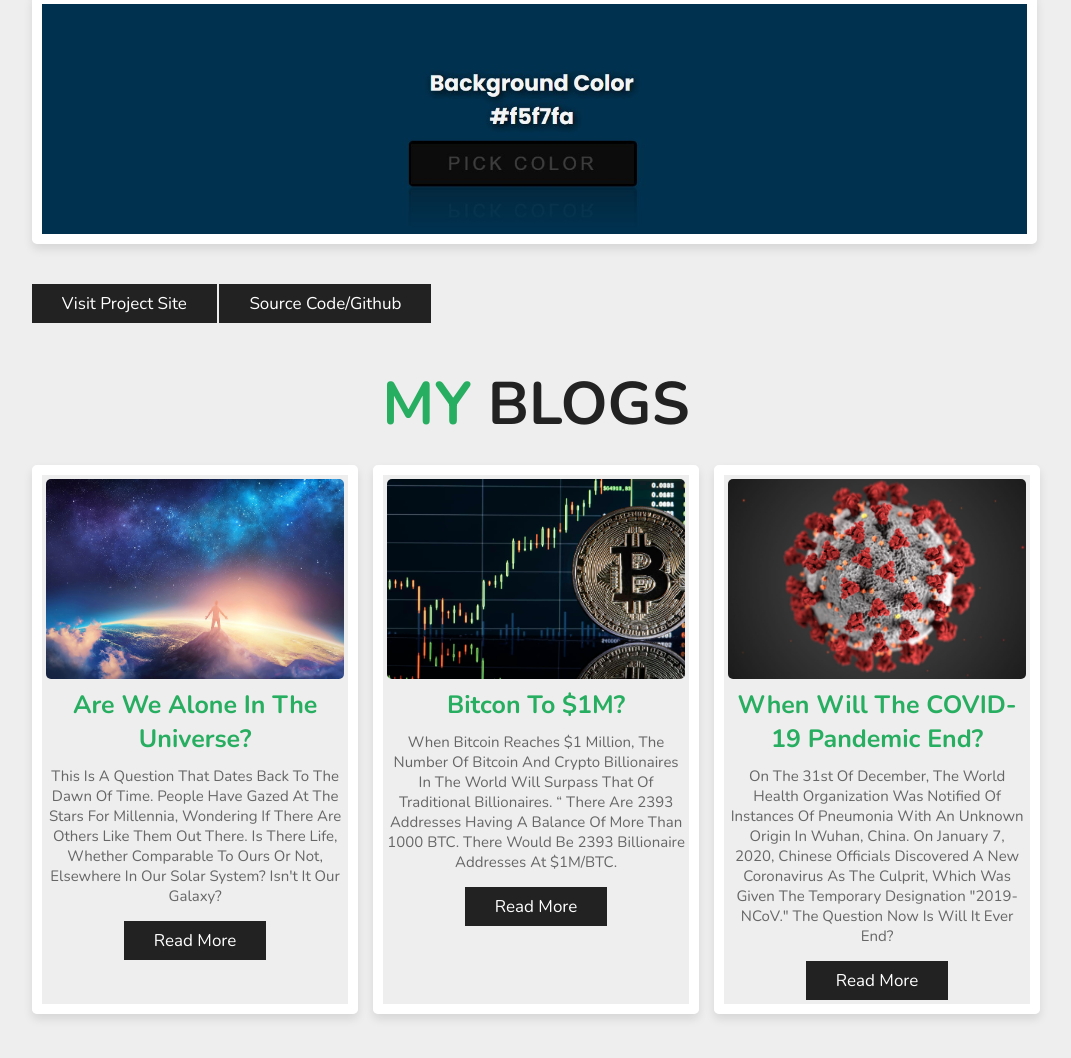
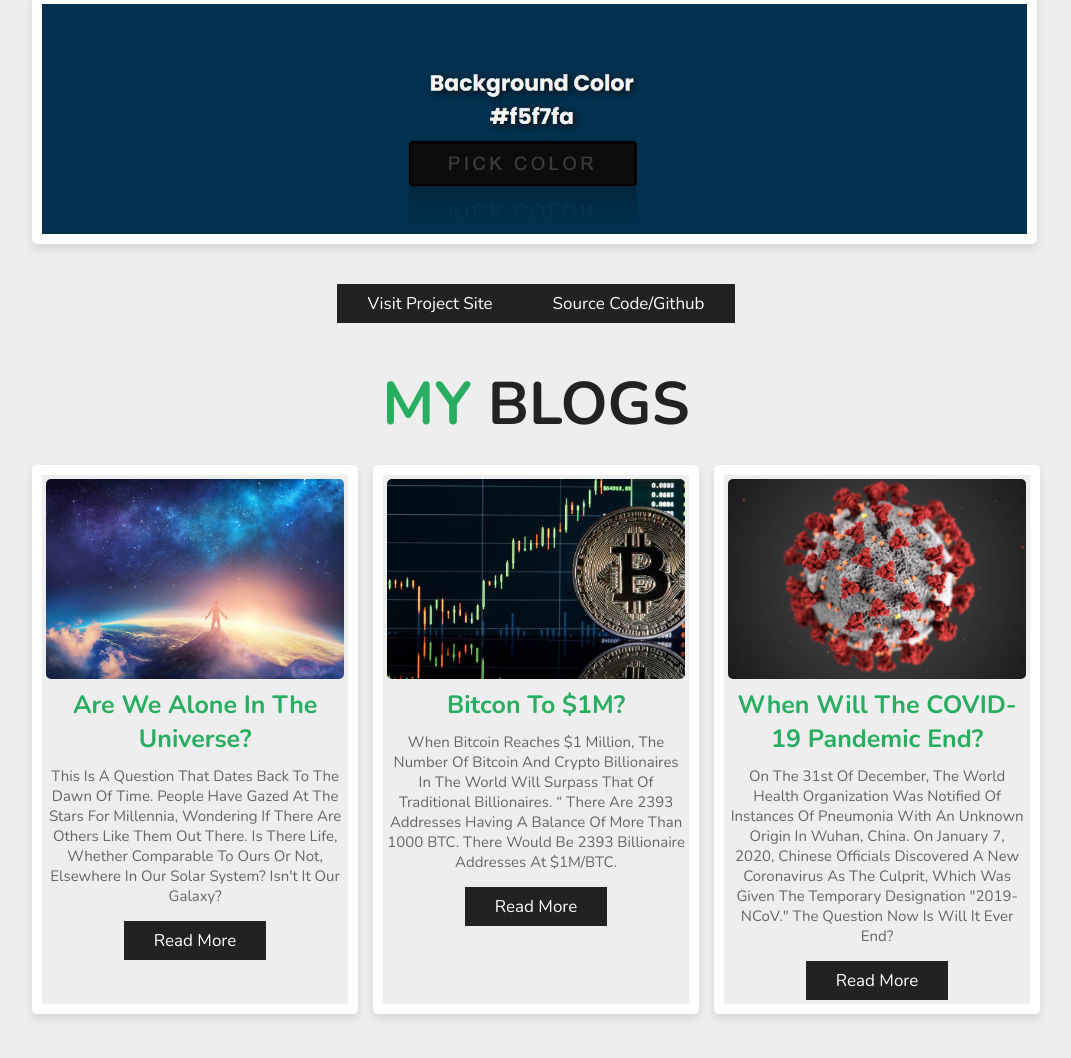
Before and after one commit to acharyasandesh/acharyasandesh.github.io, a plain HTML site: page index.html in a window 1280 px wide. Shown: the part 3609-4667 px from the top of the page, without its empty margins (79-1150 px from the left). Drawn offline with nearby package versions, Linux system fonts and the light colour scheme; animation ran at ten frames a second.

Commit message:
Update main.css

```diff
--- a/css/main.css
+++ b/css/main.css
@@ -1,4 +1,9 @@
 @import url(fontsColors.css);
+body{
+    width: 100%;
+    max-width: 1920px;
+    margin: auto;
+}
 /* HOME SECTION-========================*/
 .home{
     display: flex;
@@ -262,6 +267,12 @@
 .project-container .btn.projects{
     margin-top: 50px;
 }
+
+.projectButtons{
+    display: flex;
+    align-items: center;
+    justify-content: center;
+}
 /* project section end */
 
 /*BLOGS SECTION-========================*/
@@ -383,16 +394,6 @@
 
 
 
-
-
-
-
-
-
-
-
-
-
 /*MEDIA QUERIES-========================*/
 @media (max-width:991px){
     html{
```
